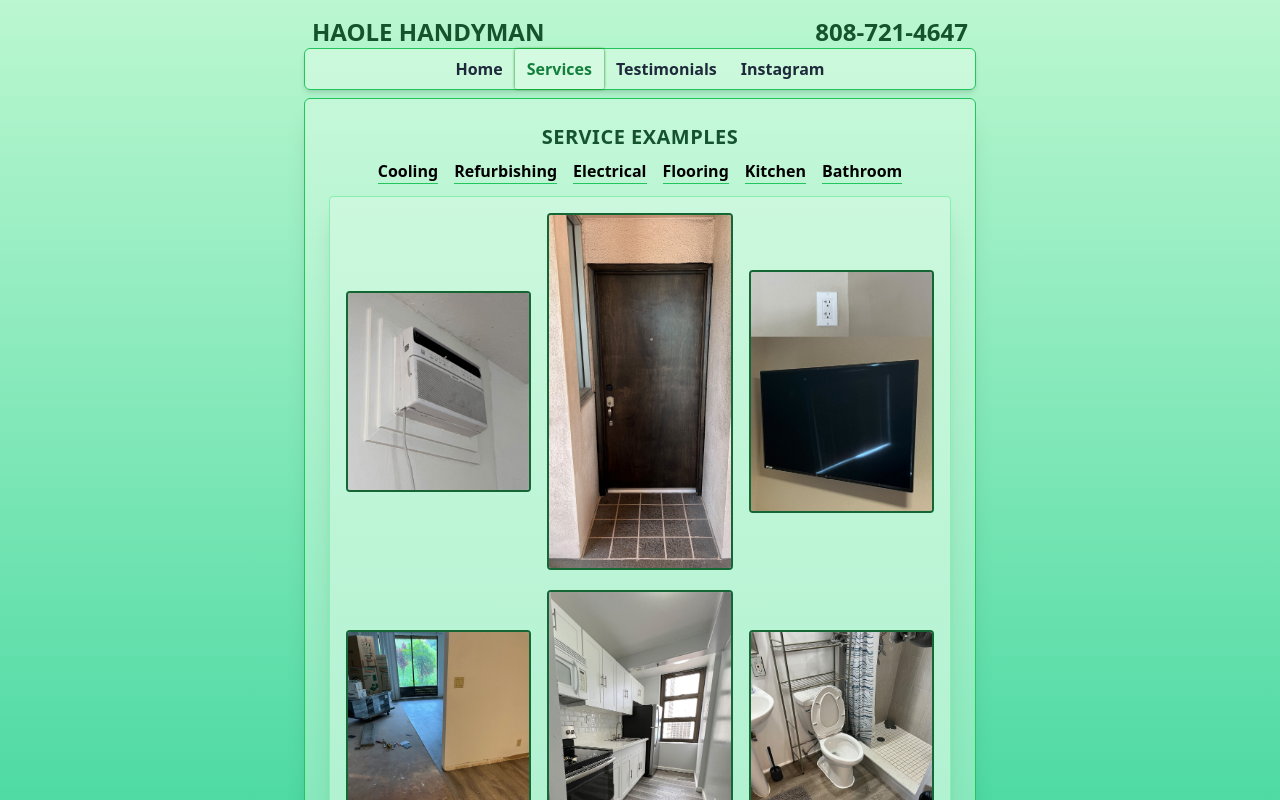
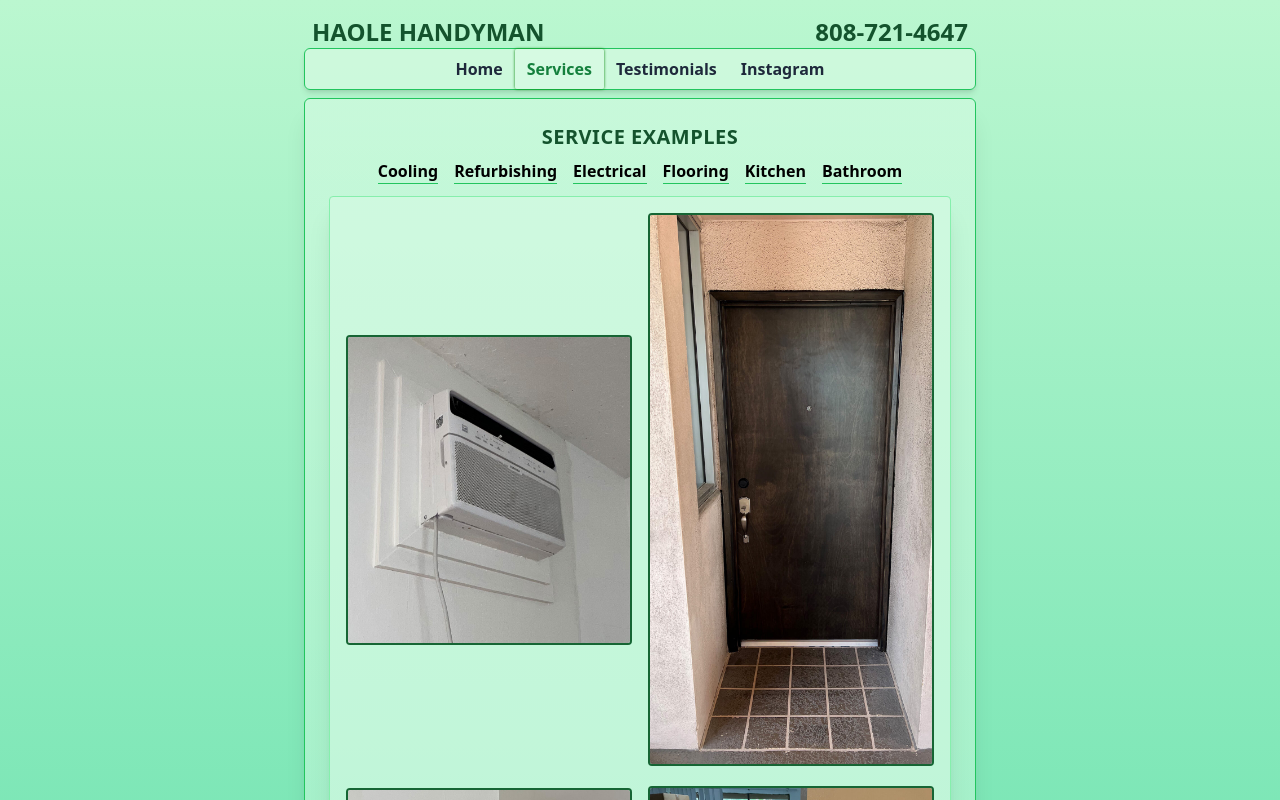
Before and after one commit to zvxvx/haole-handyman, a React (Vite) app: page /services in a window 1280 px wide. Shown: the top 800 px of the page. Built offline with nearby package versions, Linux system fonts and the light colour scheme.

Commit message:
Add keys and set explicit width

```diff
--- a/src/pages/Services.jsx
+++ b/src/pages/Services.jsx
@@ -22,17 +22,23 @@ const Services = () => {
 				Service examples
 			</p>
 			<ul className="sm:flex grid grid-cols-2 gap-4 justify-center font-bold mb-2 text-center">
-				{services.map((service) => {
-					return <li className="border-b border-green-500 mb-1">{service}</li>;
+				{services.map((service, index) => {
+					return (
+						<li key={index} className="border-b border-green-500 mb-1">
+							{service}
+						</li>
+					);
 				})}
 			</ul>
-			<div className="sm:grid gap-4 grid-cols-3 bg-green-100/50 border border-green-300 p-4 rounded shadow-xl justify-items-center items-center">
-				{images.map((image) => {
+			<div className="sm:grid gap-4 grid-cols-2 bg-green-100/50 border border-green-300 p-4 rounded shadow-xl justify-items-center items-center">
+				{images.map((image, index) => {
 					return (
 						<img
+							key={index}
 							className="border-2 border-green-800 rounded mb-1"
 							src={image}
 							alt="services"
+							style={{ width: "550px" }}
 						/>
 					);
 				})}
```
